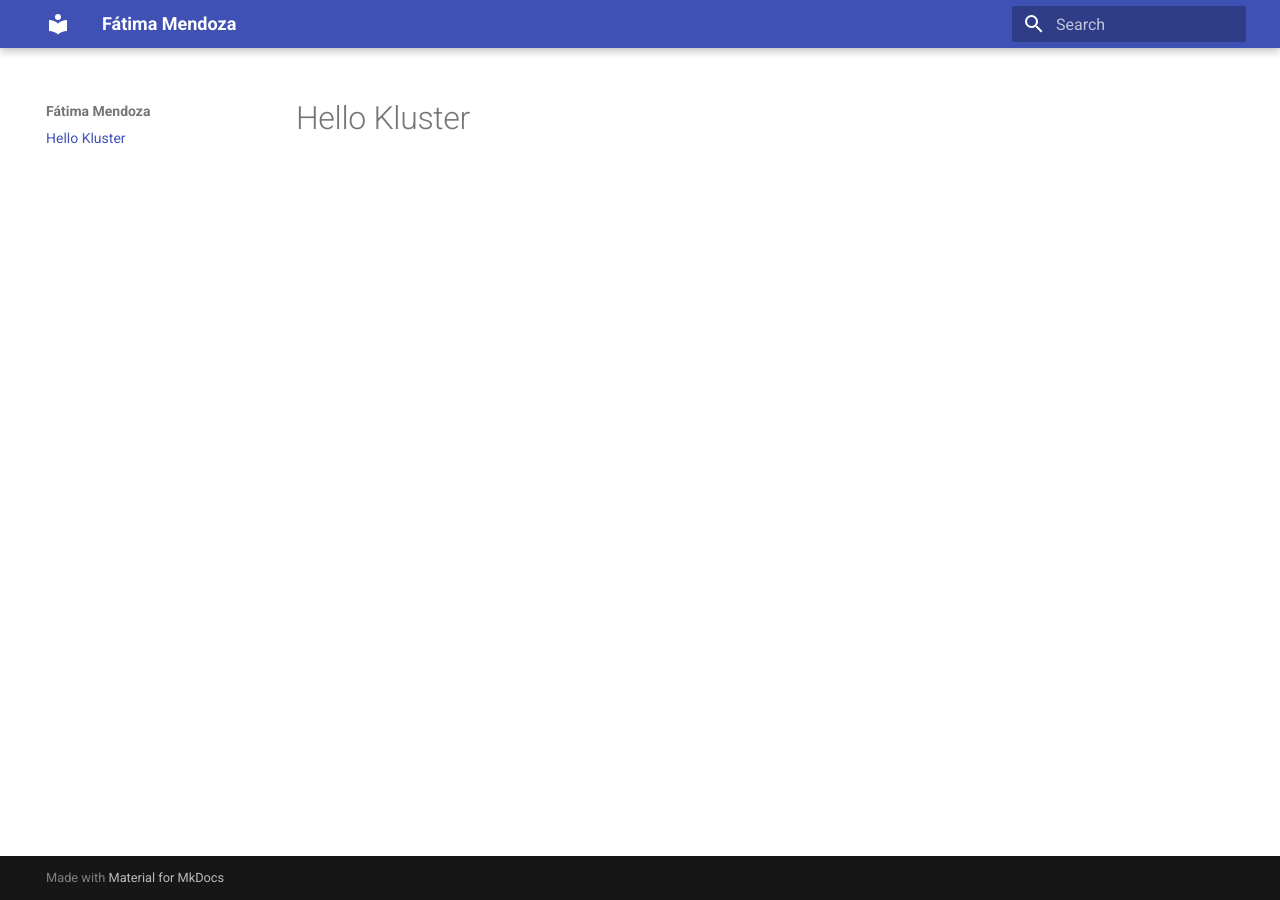
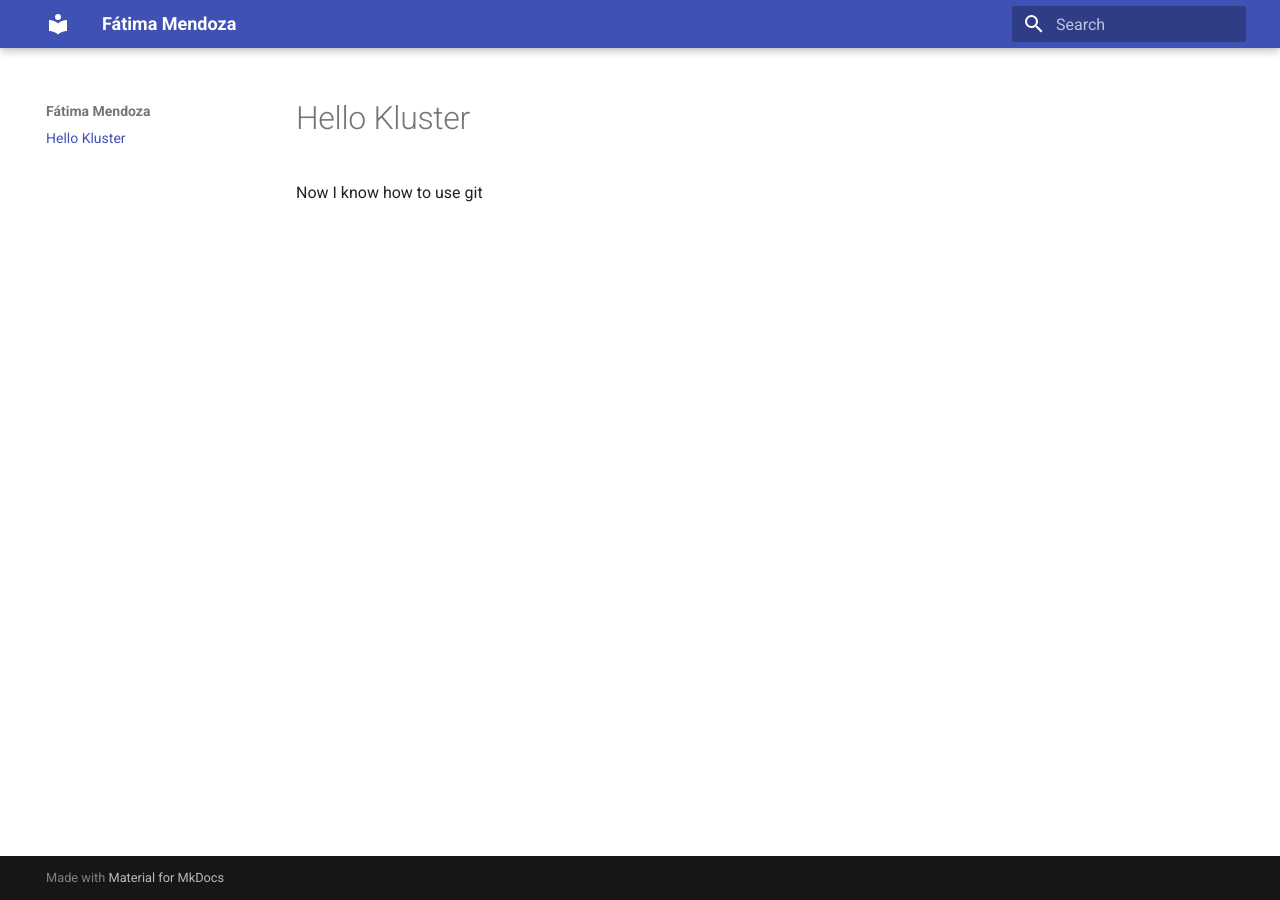
Before and after one commit to FatimaMendoza03/FabAcademy2025, an MkDocs documentation site: the page built from docs/index.md, in a window 1280 px wide. Built offline with MkDocs 1.6.1 and Material for MkDocs 9.7.7, drawn with Linux system fonts in a browser that asks for light colours.

Commit message:
second try

```diff
--- a/docs/index.md
+++ b/docs/index.md
@@ -1 +1,3 @@
 # Hello Kluster
+
+Now I know how to use git
```
